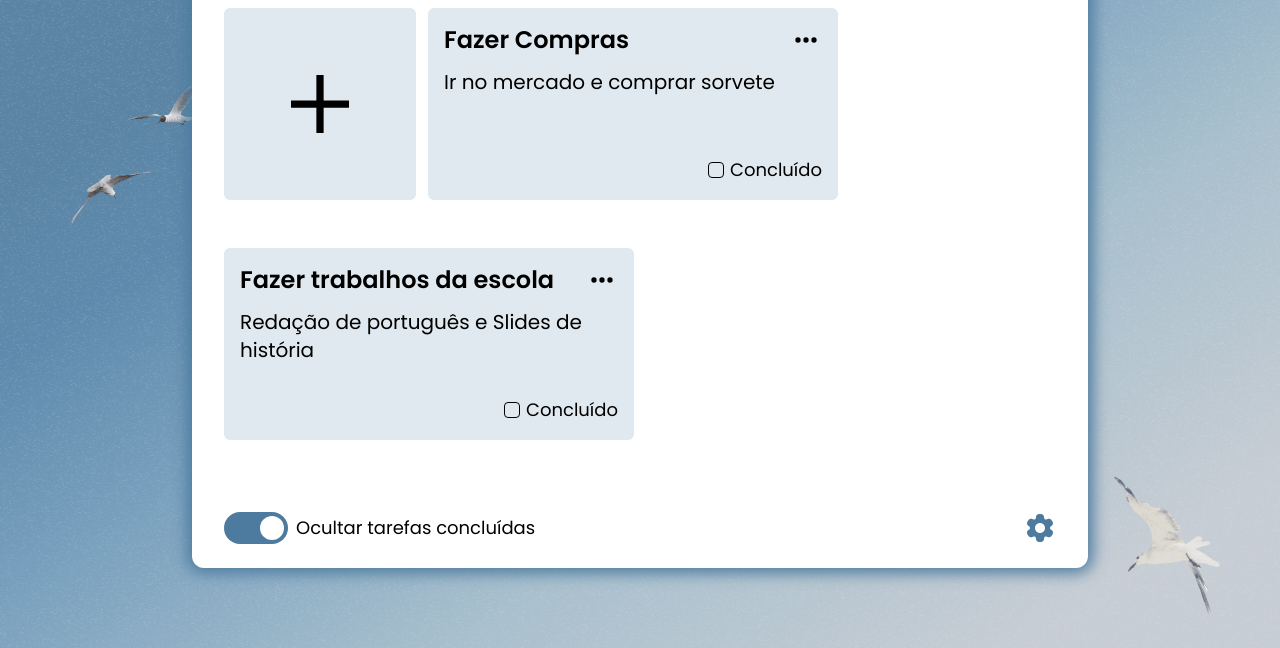
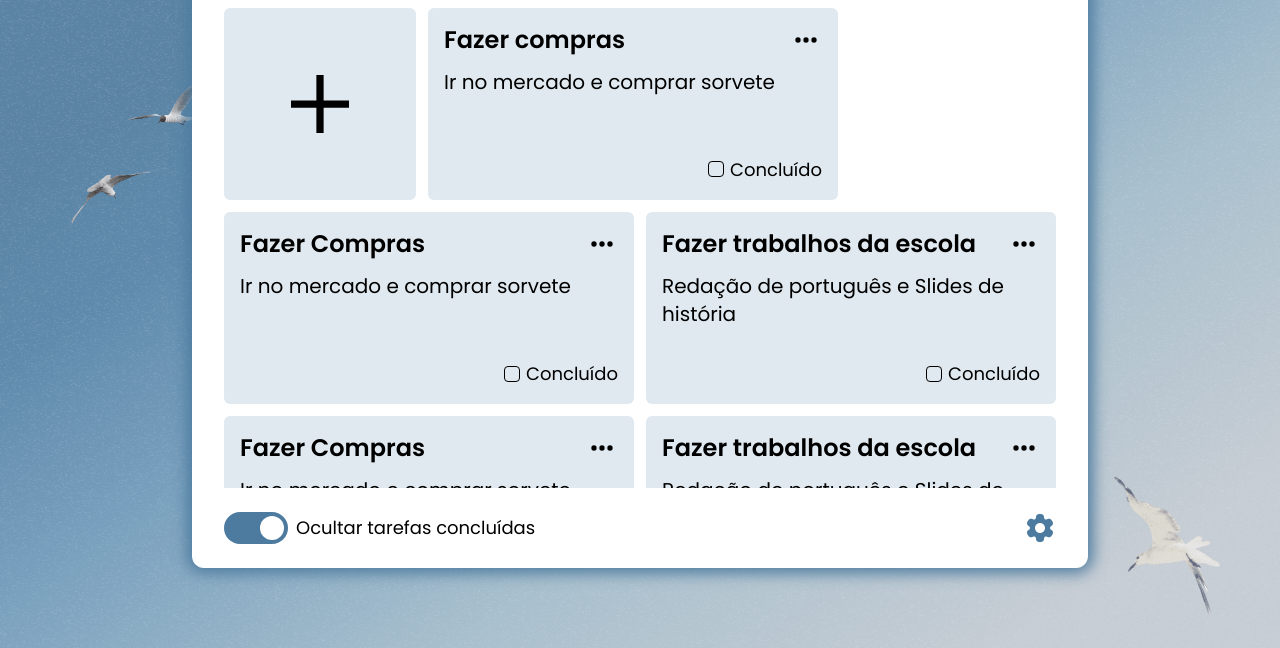
Before and after one commit to gabfernandes8/lista-de-tarefas, a website: page src/assets/pages/tarefas.html in a window 1280 px wide. Both pictures are taken after a click on the label "Ocultar tarefas concluídas". Shown: the part 152-800 px from the top of the page. Drawn offline with Linux system fonts and the light colour scheme.

Commit message:
adicionando funcionalidades

```diff
--- a/src/assets/css/tarefas.css
+++ b/src/assets/css/tarefas.css
@@ -54,3 +54,13 @@ input[type=checkbox]:checked + span::before{
 .layout .tarefas:nth-child(2){
     transform: translateX(calc(-100% + 24vh));
 }
+
+@media not all and (min-width: 768px){
+    .layout {
+        display: flex;
+        flex-direction: column;
+    }
+    .layout .tarefas:nth-child(2){
+        transform: translateX(0);
+    }
+}
--- a/src/assets/js/tarefas.js
+++ b/src/assets/js/tarefas.js
@@ -65,11 +65,13 @@ let tarefas = [
         id: 1,
         titulo:'Fazer Compras',
         descricao:'Ir no mercado e comprar sorvete',
+        concluido: false
     },
     {
         id: 2,
         titulo:'Fazer trabalhos da escola',
-        descricao:'Redação de português e Slides de história'
+        descricao:'Redação de português e Slides de história',
+        concluido: false
     }
 
 ]
@@ -154,11 +156,15 @@ const criarTarefas = () => {
         labelConcluido.addEventListener('click', () => {
 
             if(inputConcluido.checked == false){
+
                 tituloTarefa.classList.add('line-through')
                 descricaoTarefa.classList.add('line-through')
+
             } else {
+
                 tituloTarefa.classList.remove('line-through')
                 descricaoTarefa.classList.remove('line-through')
+
             }
 
         })
@@ -168,7 +174,18 @@ const criarTarefas = () => {
 
 }
 
-criarTarefas()
+const botaoConcluido = document.getElementById('concluido')
+
+botaoConcluido.addEventListener('click', () => {
+
+    criarTarefas('tarefasNaoConcluidas')
+
+})
+
+// window.onload = () => {
+//     criarTarefas()
+// }
+
 
 
 /*
--- a/src/assets/pages/tarefas.html
+++ b/src/assets/pages/tarefas.html
@@ -26,16 +26,49 @@
                 Lista de Tarefas
             </h2>
 
-            <div id="container-tarefas" class="overflow-y-scroll scroll-bar scroll-smooth flex gap-6 px-8 layout relative">
+            <div id="container-tarefas" class="overflow-y-scroll scroll-bar scroll-smooth gap-6 px-8 layout relative max-md:flex!important max-md:flex-col">
 
                 <button id="adicionar-tarefa" class="flex items-center justify-center rounded-md bg-azulclaro/30 h-[24vh] w-[24vh] tarefas hover:bg-azulclaro/50 ease-linear duration-150">
                     <img src="../img/svg/adicionar.svg" alt="Mais" class="h-3/5 w-3/5 pointer-events-none select-none">
                 </button>
 
+
+                <div class="flex flex-col h-[24vh] bg-azulclaro/30 rounded-md p-4 gap-3 tarefas hover:bg-azulclaro/50 ease-linear duration-150">
+                    <div class="flex justify-between">
+                        <h3 class="font-semibold text-2xl">Fazer compras</h3>
+                        <div class="opcoes overflow-hidden cursor-pointer relative flex items-center justify-center">
+                            <img src="../img/svg/pontos.svg" alt="3 pontos na horizontal" class="w-8 h-8">
+                            <div class="absolute top-[100%] right-0 w-fit py-1 bg-azulbonito/50 rounded-lg rounded-tr-none">
+                                <button class="text-white px-4 flex items-center justify-center text-end w-full font-medium border-b-azulbonito border-b-[1px] hover:text-azulescuro">
+                                    <span>
+                                        Editar
+                                    </span>
+                                </button>
+                                <button class="text-white px-4 flex items-center justify-center text-end w-full font-medium hover:text-azulescuro">
+                                    <span>
+                                        Excluir
+                                    </span>
+                                </button>
+                            </div>
+                        </div>
+                    </div>
+                    <p class="text-xl grow">
+                        Ir no mercado e comprar sorvete
+                    </p>
+
+                    <div class="w-full flex gap-2 items-center justify-end">
+                        <input type="checkbox" class="hidden concluido" id="conclusao">
+                        <label for="conclusao" class="cursor-pointer relative before:content-[''] before:absolute before:-left-[22px] before:top-[5px] before:w-4 before:h-4 before:rounded
+                                                    before:border-[1px] before:border-solid before:border-black before:inline-block">
+                            <span class="text-lg select-none"> Concluído </span>
+                        </label>
+                    </div>
+                </div>
+
             </div>
 
             <div class="flex justify-between items-center py-4 px-8">
-                <label class="flex gap-2 items-center cursor-pointer" for="concluidas">
+                <label id="concluido" class="flex gap-2 items-center cursor-pointer" for="concluidas">
                     <div class="inline-block h-8 w-16 relative">
                         <input id="concluidas" class="opacity-0 h-0 w-0" type="checkbox">
                         <span class="absolute inset-0 flex items-center justify-between rounded-3xl bg-azulclaro before:content-[''] before:absolute before:h-6 before:w-6 before:rounded-full before:left-1 before:bottom-1 before:ease-in-out before:duration-1000 before:bg-white"></span>
```
Also changed, not shown: src/output.css.
